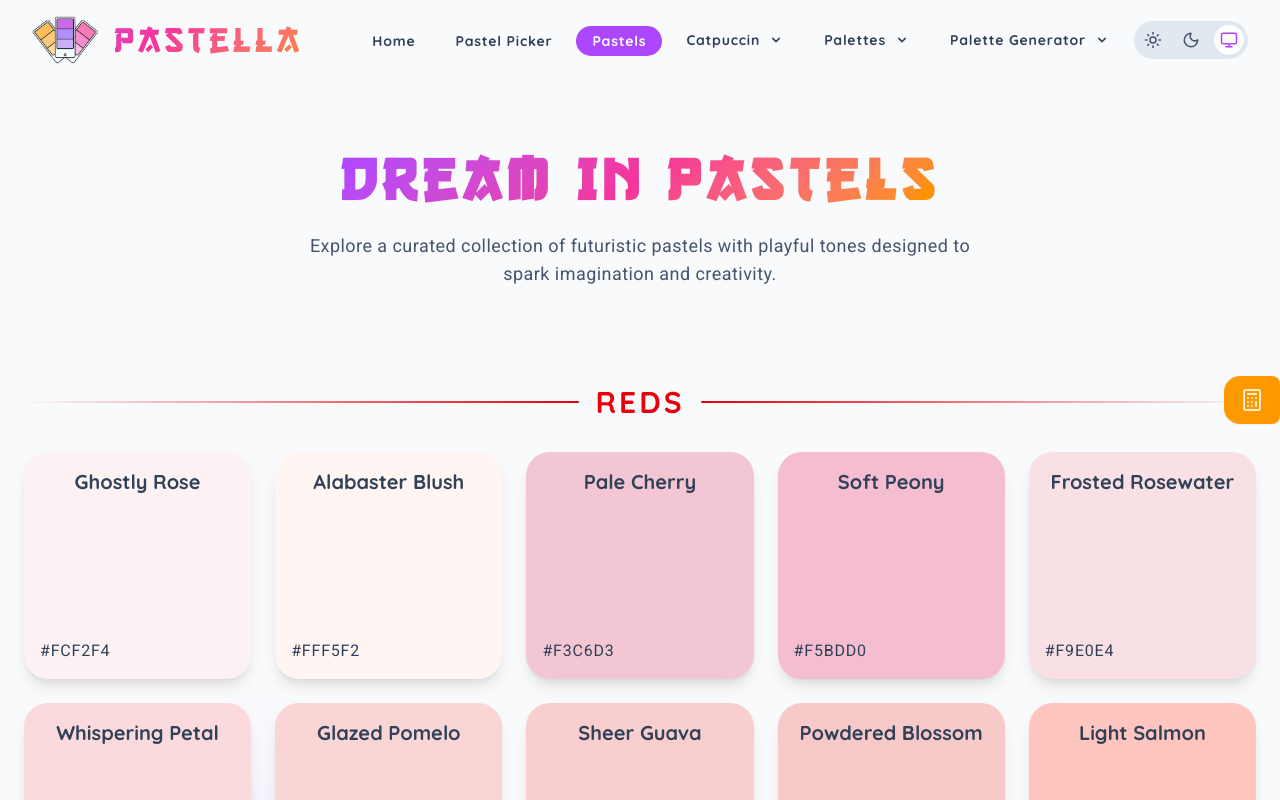
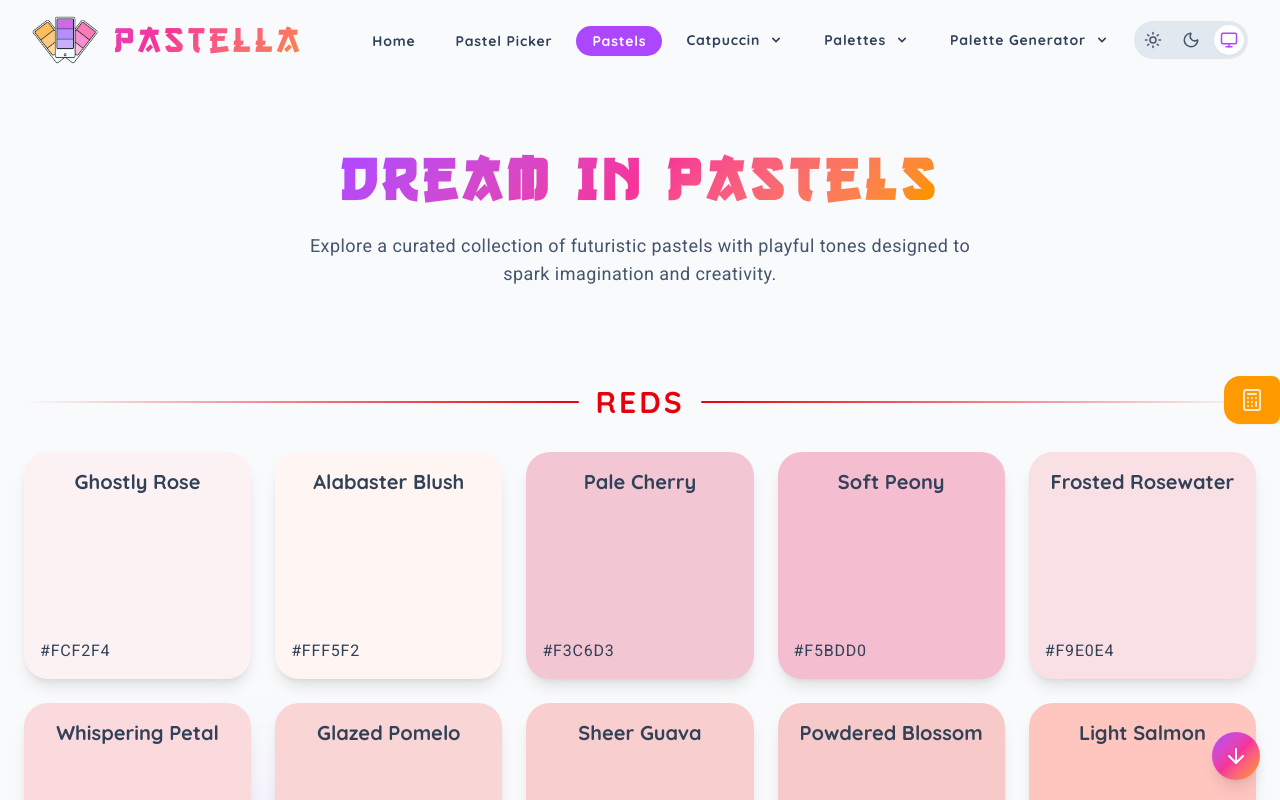
Before and after one commit to Ashwin-Pulipati/pastella, a Next.js app: page /pastels in a window 1280 px wide. Shown: the top 800 px of the page. Built offline with nearby package versions, Linux system fonts and the light colour scheme.

Commit message:
feat: add a scroller app-wide

```diff
--- a/src/app/layout.tsx
+++ b/src/app/layout.tsx
@@ -5,6 +5,7 @@ import { Quicksand, Roboto } from "next/font/google";
 import localFont from "next/font/local";
 import Navbar from "../components/Navbar";
 import "./globals.css";
+import Scroller from "@/components/ui/Scroller";
 
 const quickSand = Quicksand({
   variable: "--font-quicksand",
@@ -81,6 +82,7 @@ export default function RootLayout({
           <Navbar />
           {children}
           <Footer />
+          <Scroller />
         </NextJSThemeProvider>
       </body>
     </html>
--- a/src/components/Pastels/ColorConverterCalculator.tsx
+++ b/src/components/Pastels/ColorConverterCalculator.tsx
@@ -74,9 +74,9 @@ export const ColorConverterCalculator: React.FC = () => {
               animate={{ x: 0 }}
               exit={{ x: "100%" }}
               transition={{ duration: 0.4, ease: [0.25, 1, 0.5, 1] }}
-              className="fixed top-0 right-0 z-50 h-full w-full max-w-sm bg-gradient p-0.5 sm:h-auto sm:top-1/2 sm:-translate-y-1/2 rounded-[18px] md:rounded-l-[18px]"
+              className="fixed top-0 right-0 z-[60] h-full w-full max-w-sm bg-gradient p-0.5 sm:h-auto sm:top-1/2 sm:-translate-y-1/2 rounded-l-[18px] md:rounded-l-[18px]"
             >
-              <div className="flex h-full w-full flex-col gap-5 bg-card p-4 sm:p-6 rounded-2xl md:rounded-l-3xl overflow-y-auto">
+              <div className="flex h-full w-full flex-col gap-5 bg-card p-4 sm:p-6 rounded-l-2xl md:rounded-l-3xl overflow-y-auto">
                 <div className="flex items-center justify-between">
                   <h3 className="text-lg font-sans font-bold tracking-wider text-card-foreground">
                     Color Converter
--- /dev/null
+++ b/src/components/ui/Scroller.tsx
@@ -0,0 +1,77 @@
+"use client";
+
+import { useEffect, useState } from "react";
+import { ArrowUp, ArrowDown } from "lucide-react";
+import { cn } from "@/lib/utils";
+import { Button } from "./Button";
+
+const Scroller = () => {
+  const [isVisible, setIsVisible] = useState(false);
+  const [isAtTop, setIsAtTop] = useState(true);
+
+  // This function handles showing/hiding the button and
+  // determining if the user is at the top of the page.
+  const toggleVisibility = () => {
+    // Show button if scrolled more than 300px
+    if (window.scrollY > 300) {
+      setIsVisible(true);
+    } else {
+      setIsVisible(false);
+    }
+
+    // Check if user is at the very top of the page
+    if (window.scrollY < 50) {
+      setIsAtTop(true);
+    } else {
+      setIsAtTop(false);
+    }
+  };
+
+  // Scrolls the page to the top smoothly
+  const scrollToTop = () => {
+    window.scrollTo({
+      top: 0,
+      behavior: "smooth",
+    });
+  };
+
+  // Scrolls the page to the bottom smoothly
+  const scrollToBottom = () => {
+    window.scrollTo({
+      top: document.documentElement.scrollHeight,
+      behavior: "smooth",
+    });
+  };
+
+  useEffect(() => {
+    // Add a scroll event listener when the component mounts
+    window.addEventListener("scroll", toggleVisibility);
+
+    // Clean up the event listener when the component unmounts
+    return () => {
+      window.removeEventListener("scroll", toggleVisibility);
+    };
+  }, []);
+
+  return (
+    <div className="fixed bottom-5 right-5 z-50">
+      <Button
+        size="icon"
+        onClick={isAtTop ? scrollToBottom : scrollToTop}
+        className={cn(
+          "rounded-full h-12 w-12 transition-opacity duration-300 shadow-lg",
+          isVisible || isAtTop ? "opacity-100" : "opacity-0 pointer-events-none"
+        )}
+        aria-label={isAtTop ? "Scroll to Bottom" : "Scroll to Top"}
+      >
+        {isAtTop ? (
+          <ArrowDown className="h-6 w-6" />
+        ) : (
+          <ArrowUp className="h-6 w-6" />
+        )}
+      </Button>
+    </div>
+  );
+};
+
+export default Scroller;
```
